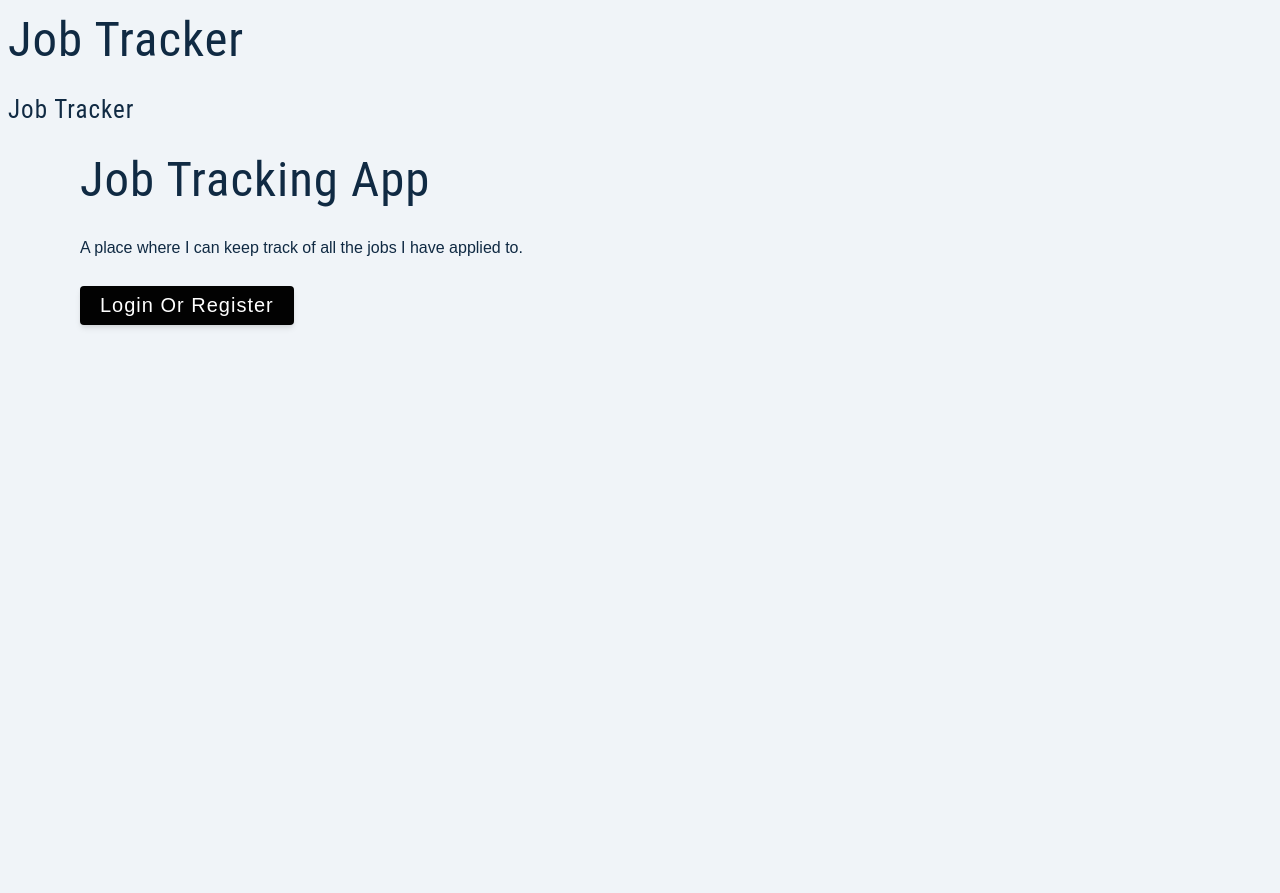
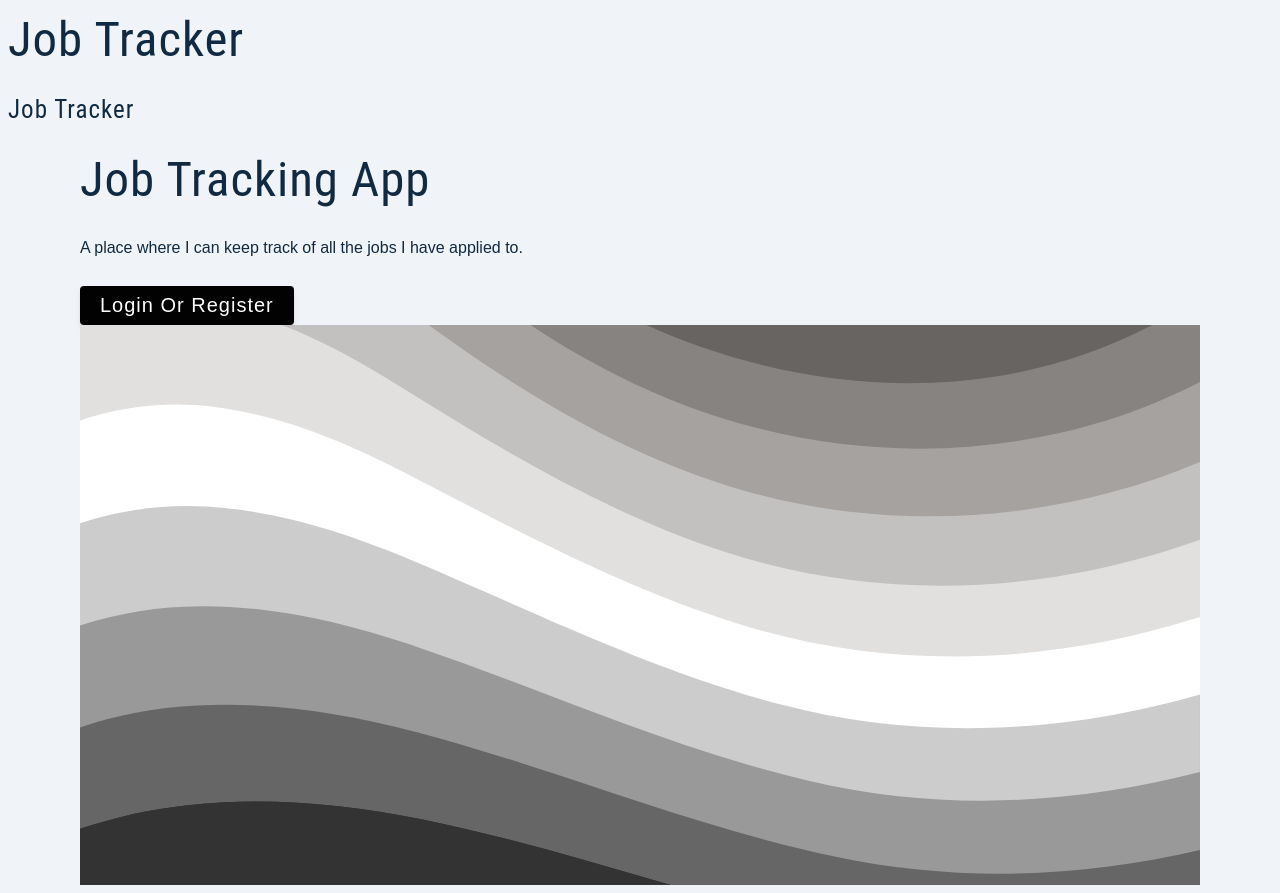
Before and after one commit to Vanillajaviscript/job-tracker, a React (Create React App) app: page /landing in a window 1280 px wide. Before the commit the page ends 800 px from the top, so only its background shows below. Built offline with nearby package versions, Linux system fonts and the light colour scheme.

Commit message:
adds background image to landing page

```diff
--- a/src/pages/Landing.jsx
+++ b/src/pages/Landing.jsx
@@ -1,5 +1,5 @@
 // import logo from '../assets/images/logo.svg'
-// import main from '../assets/images/main.svg'
+import main from '../assets/images/main.svg'
 const Landing = () => {
   return (
     <main>
@@ -13,6 +13,7 @@ const Landing = () => {
           <p>A place where I can keep track of all the jobs I have applied to.</p>
           <button className="btn btn-hero">Login or Register</button>
         </div>
+        <img src={main} alt="job hunt" className='img main-img' />
       </div>
     </main>
   )
```
Also changed, not shown: src/assets/images/main.svg.
